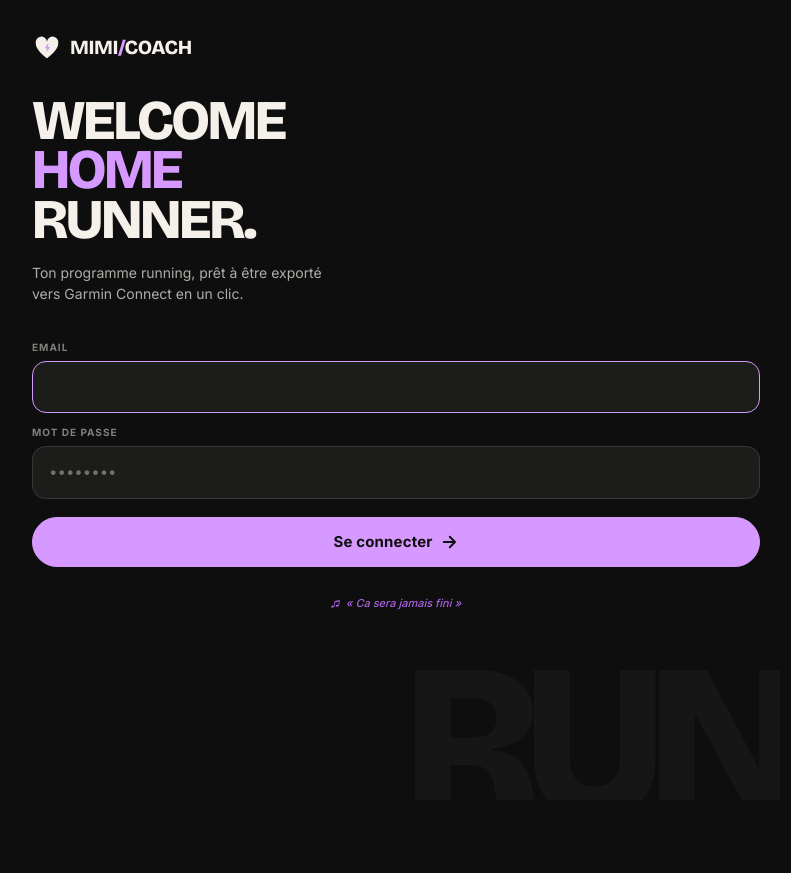
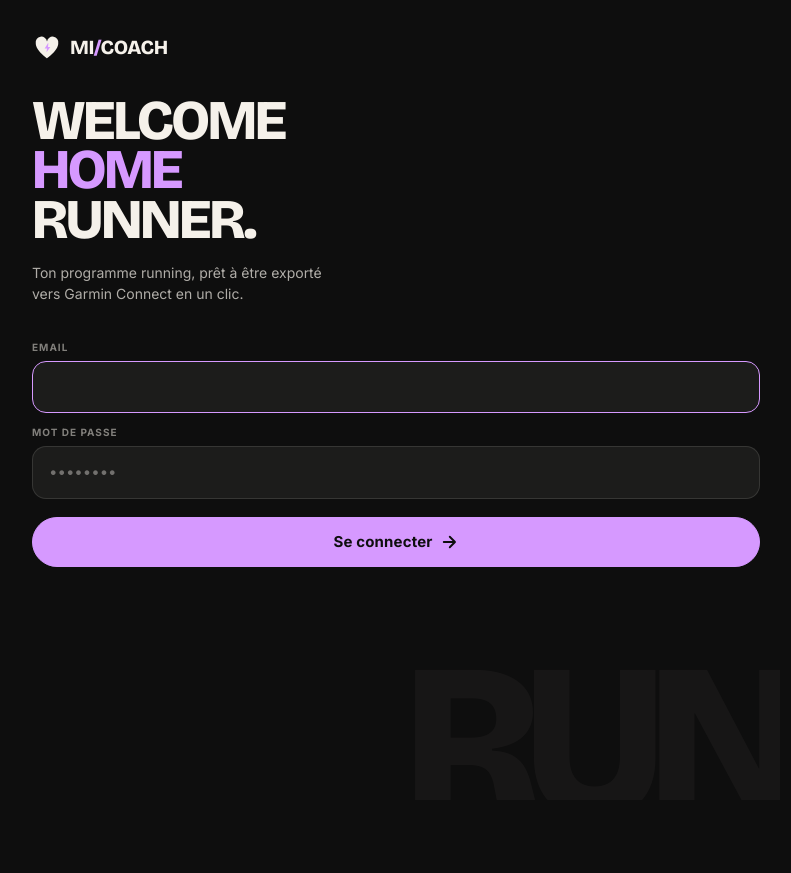
Before and after one commit to loptick-code/mimi-coach, a FastAPI app: page /login in a window 1280 px wide. Shown: the top 873 px of the page, without its empty margins (244-1035 px from the left). Run offline with FastAPI, Linux system fonts and the light colour scheme; some libraries are stand-ins or nearby versions.

Commit message:
Wordmark MI/COACH et retrait des citations Jul sur le compte d'Aureline
- app_logo() affiche MI/COACH au lieu de MIMI/COACH quand is_athlete2(user)
  est vrai, ou toujours sur /login (parametre short=True, page partagee
  avant authentification donc pas de personnalisation possible par user).
- Les citations Jul (lyric_tag) sont masquees pour le 2eme athlete sur
  Seances/Coach/Stats/detail de seance, et retirees inconditionnellement
  de la page de connexion.

```diff
--- a/app/templates/_macros.html
+++ b/app/templates/_macros.html
@@ -1,7 +1,7 @@
 {# Composants reutilisables — Mimi Coach (design Campus Coach × Mimi) #}
 
-{# === Logo Heart-Bolt v2 + wordmark MIMI/COACH === #}
-{% macro app_logo(size=22, with_text=True, color='var(--ink)') %}
+{# === Logo Heart-Bolt v2 + wordmark MIMI/COACH (MI/COACH pour le 2eme athlete) === #}
+{% macro app_logo(size=22, with_text=True, color='var(--ink)', user=None, short=False) %}
   <span class="inline-flex items-center" style="gap: 8px; color: {{ color }};">
     <svg width="{{ size + 2 }}" height="{{ size + 2 }}" viewBox="0 0 32 32" fill="none">
       <path d="M16 28S4 20 4 12a6 6 0 0 1 12-2 6 6 0 0 1 12 2c0 8-12 16-12 16Z" fill="currentColor" />
@@ -9,7 +9,7 @@
     </svg>
     {% if with_text %}
       <span class="font-display" style="font-weight: 800; font-size: {{ (size * 0.72) | round | int }}px; letter-spacing: -0.02em; text-transform: uppercase; line-height: 1;">
-        MIMI<span style="color: var(--accent);">/</span>COACH
+        {{ 'MI' if (short or is_athlete2(user)) else 'MIMI' }}<span style="color: var(--accent);">/</span>COACH
       </span>
     {% endif %}
   </span>
--- a/app/templates/admin.html
+++ b/app/templates/admin.html
@@ -138,6 +138,6 @@
     </div>
   </div>
 
-  <div style="text-align: center; margin-top: 24px;">{{ lyric_tag() }}</div>
+  {% if not is_athlete2(user) %}<div style="text-align: center; margin-top: 24px;">{{ lyric_tag() }}</div>{% endif %}
 </div>
 {% endblock %}
--- a/app/templates/base.html
+++ b/app/templates/base.html
@@ -182,7 +182,7 @@
     {% from "_macros.html" import app_logo %}
     <header class="sticky top-0 z-30" style="background: rgba(245,241,234,0.85); backdrop-filter: blur(14px); border-bottom: 1px solid var(--line);">
       <div class="max-w-3xl mx-auto px-4 py-3.5 flex items-center justify-between gap-3">
-        <a href="/" class="flex items-center" style="color: var(--ink);">{{ app_logo(size=22, with_text=True) }}</a>
+        <a href="/" class="flex items-center" style="color: var(--ink);">{{ app_logo(size=22, with_text=True, user=user) }}</a>
 
         <nav class="nav-tabs">
           <a href="/" class="nav-tab {% if request.url.path in ['/', ''] %}nav-tab-active{% endif %}">Séances</a>
--- a/app/templates/login.html
+++ b/app/templates/login.html
@@ -1,5 +1,5 @@
 {% extends "base.html" %}
-{% from "_macros.html" import app_logo, lyric_tag %}
+{% from "_macros.html" import app_logo %}
 {% block title %}Connexion - Mimi Coach{% endblock %}
 
 {% block extra_head %}
@@ -21,7 +21,7 @@
   </div>
 
   <div class="relative" style="z-index: 2;">
-    <div style="margin-bottom: 28px;">{{ app_logo(size=28, with_text=True, color='var(--cream)') }}</div>
+    <div style="margin-bottom: 28px;">{{ app_logo(size=28, with_text=True, color='var(--cream)', short=True) }}</div>
 
     <h1 class="display-xxl">
       Welcome<br/>
@@ -53,10 +53,6 @@
       Se connecter
       <svg width="18" height="18" viewBox="0 0 24 24" fill="none" stroke="currentColor" stroke-width="2.5" stroke-linecap="round" stroke-linejoin="round"><path d="M5 12h14M13 5l7 7-7 7"/></svg>
     </button>
-
-    <div style="text-align: center; margin-top: 10px;">
-      {{ lyric_tag(inline=True) }}
-    </div>
   </form>
 </div>
 {% endblock %}
--- a/app/templates/session_detail.html
+++ b/app/templates/session_detail.html
@@ -317,7 +317,7 @@
     {% endif %}
   </div>
 
-  <div style="text-align: center; margin-top: 24px;">{{ lyric_tag() }}</div>
+  {% if not is_athlete2(user) %}<div style="text-align: center; margin-top: 24px;">{{ lyric_tag() }}</div>{% endif %}
 </div>
 
 <style>
--- a/app/templates/stats.html
+++ b/app/templates/stats.html
@@ -221,6 +221,6 @@
   </div>
   {% endif %}
 
-  <div style="text-align: center; margin-top: 24px;">{{ lyric_tag() }}</div>
+  {% if not is_athlete2(user) %}<div style="text-align: center; margin-top: 24px;">{{ lyric_tag() }}</div>{% endif %}
 </div>
 {% endblock %}
--- a/app/templates/week.html
+++ b/app/templates/week.html
@@ -158,6 +158,6 @@
     {% endfor %}
   </div>
 
-  <div style="text-align: center; margin-top: 24px;">{{ lyric_tag() }}</div>
+  {% if not is_athlete2(user) %}<div style="text-align: center; margin-top: 24px;">{{ lyric_tag() }}</div>{% endif %}
 </div>
 {% endblock %}
```
Also changed, not shown: app/templates.py (+18 -0 lines).
